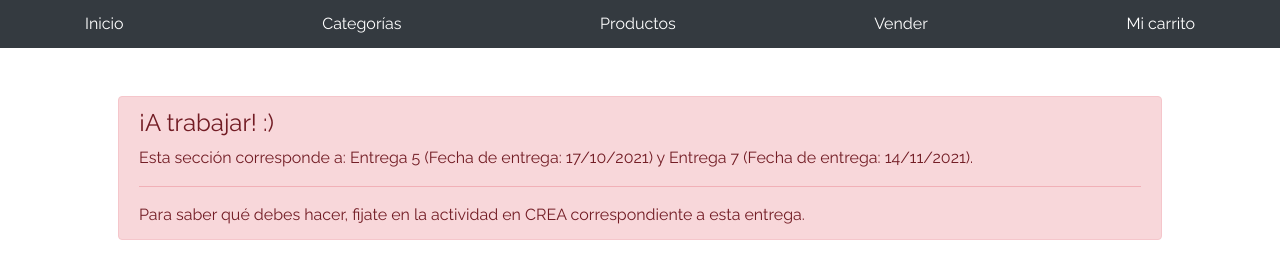
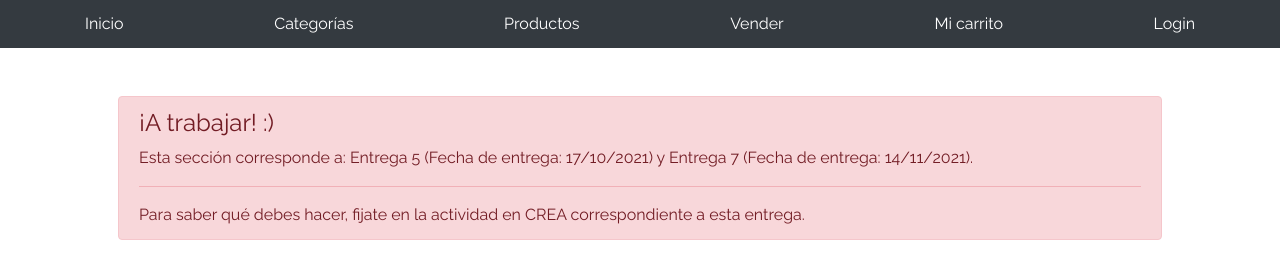
Before and after one commit to juliocmrqz/proyecto_ecommerce, a plain HTML site: page cart.html in a window 1280 px wide. Drawn offline with Linux system fonts and the light colour scheme.

Commit message:
Agregar el login a todas las páginas

```diff
--- a/cart.html
+++ b/cart.html
@@ -41,6 +41,7 @@
       <a class="py-2 d-none d-md-inline-block" href="products.html">Productos</a>
       <a class="py-2 d-none d-md-inline-block" href="sell.html">Vender</a>
       <a class="py-2 d-none d-md-inline-block" href="cart.html">Mi carrito</a>
+      <a class="py-2 d-none d-md-inline-block" href="login.html">Login</a>
     </div>
   </nav>
   <div class="container p-5">
```
Also changed, not shown: categories.html (+1 -0 lines), category-info.html (+1 -0 lines), my-profile.html (+1 -0 lines), product-info.html (+1 -0 lines), products.html (+1 -0 lines), sell.html (+1 -0 lines).
